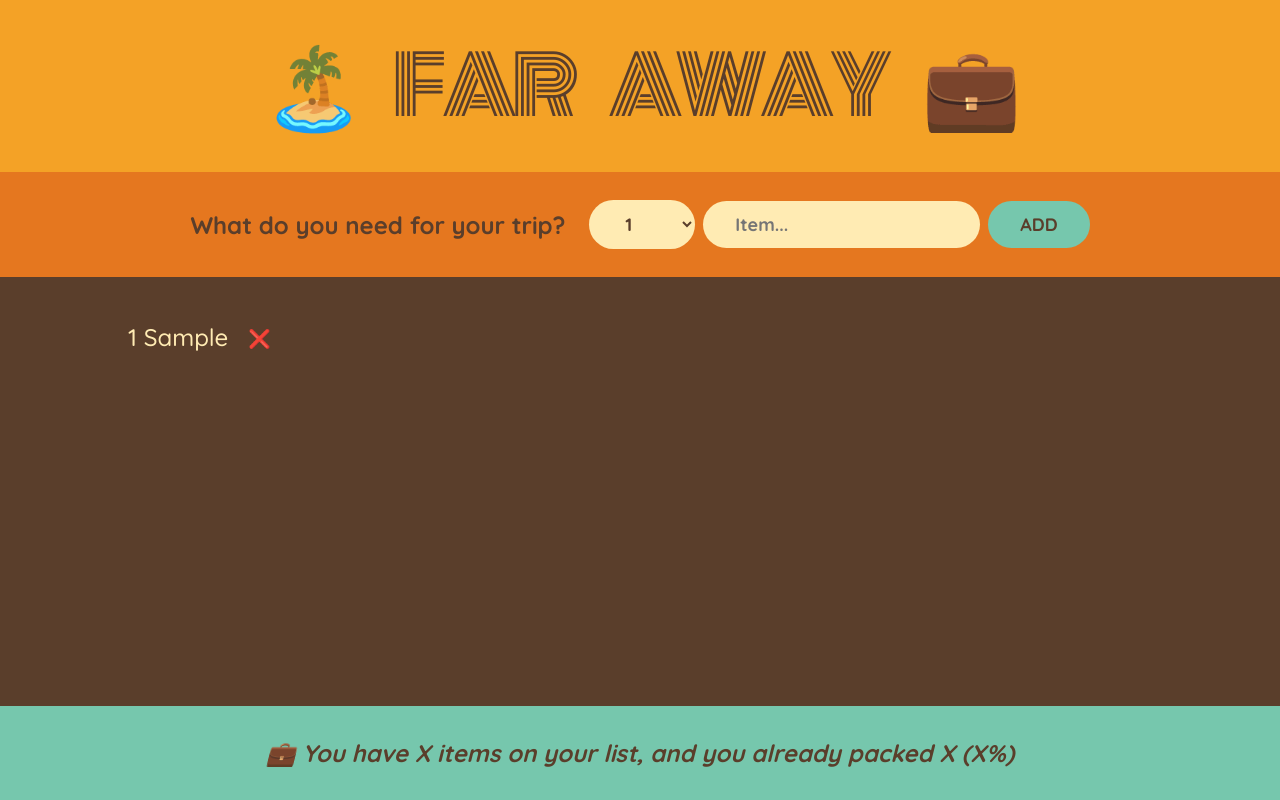
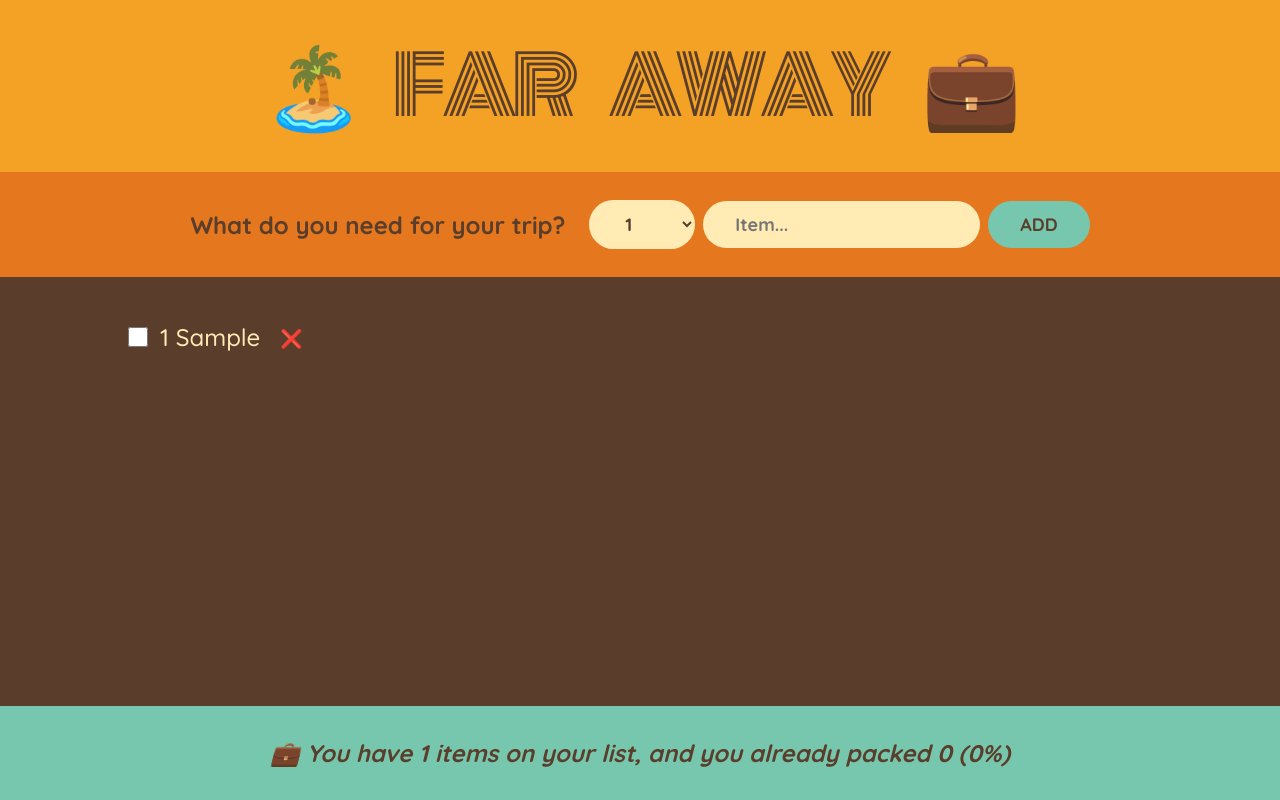
Before and after one commit to dimnov/vacation-list, a React (Vite) app: page / in a window 1280 px wide. Both pictures are taken after typing "Sample" into the empty fields and a click on the button "ADD". Built offline with nearby package versions, Linux system fonts and the light colour scheme.

Commit message:
Add toggle items functionality

```diff
--- a/src/App.jsx
+++ b/src/App.jsx
@@ -15,12 +15,24 @@
   setItems((items) => items.filter((item) => item.id !== itemId));
  }
 
+ function handleToggleItem(itemId) {
+  setItems((items) =>
+   items.map((item) =>
+    item.id === itemId ? { ...item, packed: !item.packed } : item
+   )
+  );
+ }
+
  return (
   <div className="app">
    <Logo />
    <Form onAddItems={handleAddItems} />
-   <PackingList onDeleteItem={handleDeleteItem} items={items} />
-   <Stats />
+   <PackingList
+    onToggleItem={handleToggleItem}
+    onDeleteItem={handleDeleteItem}
+    items={items}
+   />
+   <Stats items={items} />
   </div>
  );
 }
--- a/src/components/Item.jsx
+++ b/src/components/Item.jsx
@@ -1,6 +1,12 @@
-export default function Item({ item, onDeleteItem }) {
+export default function Item({ item, onDeleteItem, onToggleItem }) {
  return (
   <li>
+   <input
+    type="checkbox"
+    name="checkbox"
+    value={item.packed}
+    onChange={() => onToggleItem(item.id)}
+   />
    <span style={item.packed ? { textDecoration: "line-through" } : {}}>
     {item.quantity} {item.description}
    </span>
--- a/src/components/PackingList.jsx
+++ b/src/components/PackingList.jsx
@@ -1,11 +1,16 @@
 import Item from "./Item.jsx";
 
-export default function PackingList({ items, onDeleteItem }) {
+export default function PackingList({ items, onDeleteItem, onToggleItem }) {
  return (
   <div className="list">
    <ul>
     {items.map((item) => (
-     <Item item={item} key={item.id} onDeleteItem={onDeleteItem}></Item>
+     <Item
+      item={item}
+      key={item.id}
+      onDeleteItem={onDeleteItem}
+      onToggleItem={onToggleItem}
+     ></Item>
     ))}
    </ul>
   </div>
--- a/src/components/Stats.jsx
+++ b/src/components/Stats.jsx
@@ -1,7 +1,25 @@
-export default function Stats() {
+export default function Stats({ items }) {
+ if (!items.length) {
   return (
-    <footer className="stats">
-      <em>💼 You have X items on your list, and you already packed X (X%)</em>
-    </footer>
+   <footer className="stats">
+    <em>Start adding some items to your packing list 🚀</em>
+   </footer>
   );
+ }
+
+ const numItems = items.length;
+ const numItemsPacked = items.filter((item) => item.packed).length;
+ const percentPacked = Math.round((numItemsPacked / numItems) * 100);
+
+ return (
+  <footer className="stats">
+   <em>
+    {percentPacked === 100
+     ? "You got everything! Ready to do ✈️"
+     : `💼 You have ${numItems} items on your list, and you already packed ${numItemsPacked} (${
+        numItems ? percentPacked : 0
+       }%)`}
+   </em>
+  </footer>
+ );
 }
```
